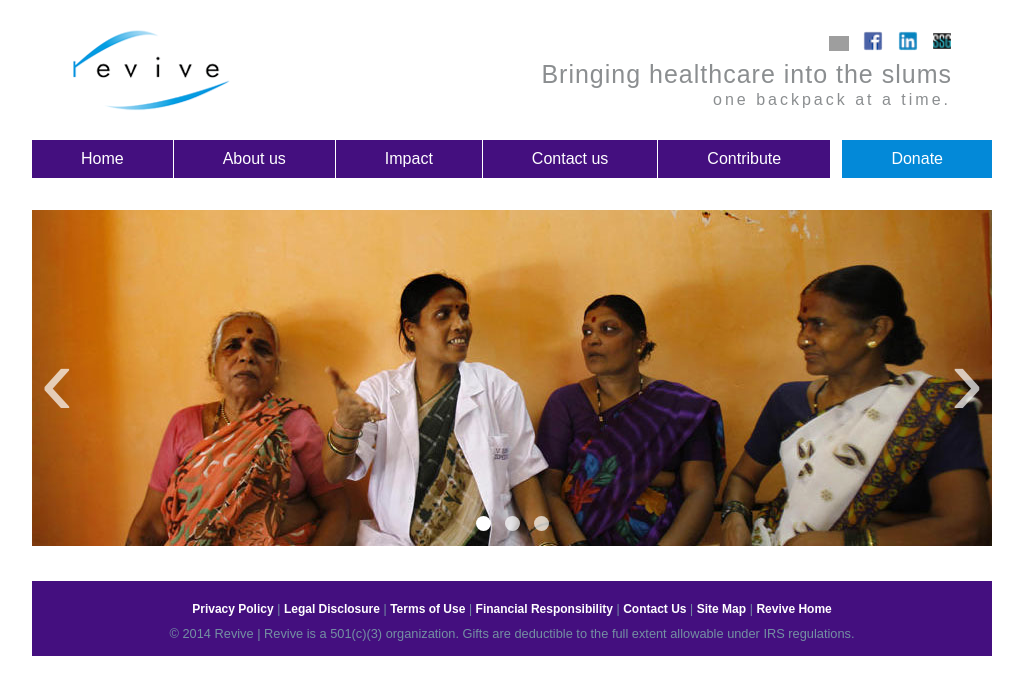
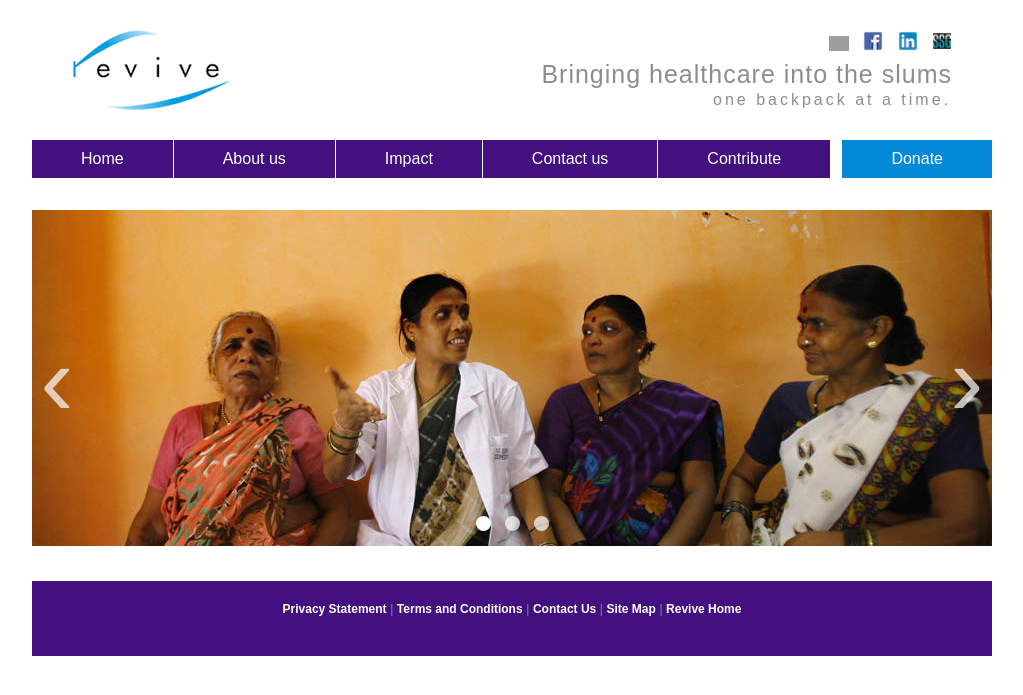
Before and after one commit to MichelleGlauser/Revive, a Jekyll site: the page built from index.md, in a window 1280 px wide. Shown: the top 695 px of the page, without its empty margins (128-1151 px from the left). Built offline with Jekyll 4.4.1, drawn with Linux system fonts in a browser that asks for light colours; nearby versions of some CDN libraries; Markdown is read by kramdown in place of the engine named in the settings; grey boxes are pictures that could not be loaded.

Commit message:
Deleted legal disclosure, financial responsibility, and 501c disclaimer from footer.

```diff
--- a/_includes/footer.html
+++ b/_includes/footer.html
@@ -3,21 +3,16 @@
     <div id="legalInformation">
       <div class="nav horizontal">
         <ul>
-          <li><a href="#">Privacy Policy</a></li>
+          <li><a href="{{ site.baseurl }}privacy-statement">Privacy Statement</a></li>
           <li>|</li>
-          <li><a href="#">Legal Disclosure</a></li>
+          <li><a href="{{ site.baseurl }}terms-and-conditions">Terms and Conditions</a></li>
           <li>|</li>
-          <li><a href="#">Terms of Use</a></li>
+          <li><a href="{{ site.baseurl }}contact-us">Contact Us</a></li>
           <li>|</li>
-          <li><a href="#">Financial Responsibility</a></li>
+          <li><a href="{{ site.baseurl }}site-map">Site Map</a></li>
           <li>|</li>
-          <li><a href="#">Contact Us</a></li>
-          <li>|</li>
-          <li><a href="#">Site Map</a></li>
-          <li>|</li>
-          <li><a href="#">Revive Home</a></li>
+          <li><a href="{{ site.baseurl }}">Revive Home</a></li>
         </ul>
-        <p>&copy; 2014 Revive | Revive is a 501(c)(3) organization. Gifts are deductible to the full extent allowable under IRS regulations.</p>
       </div>
     </div>
 </div>
```
